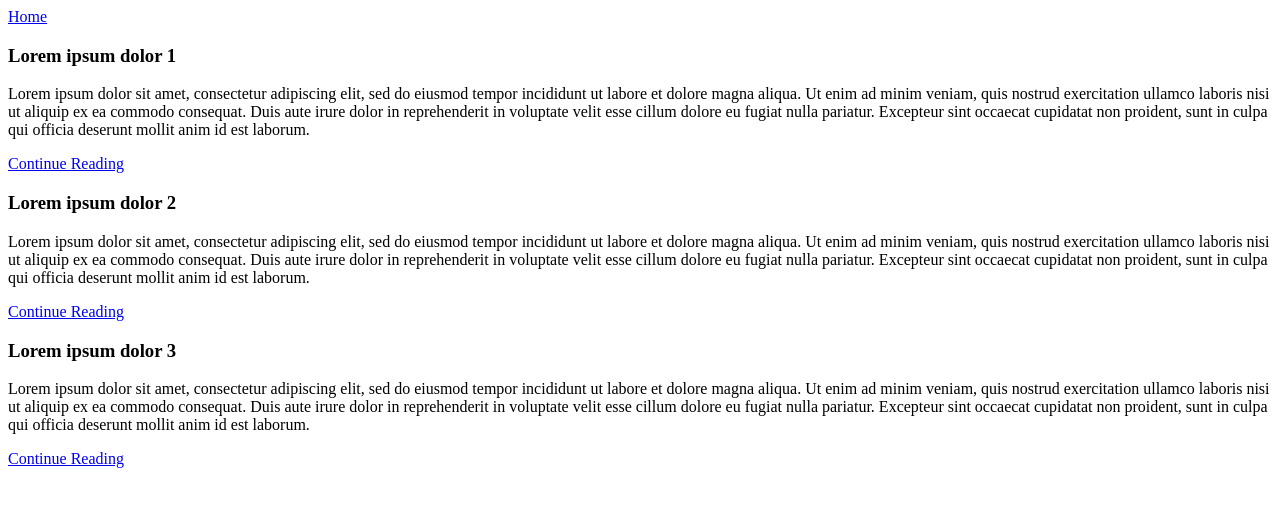
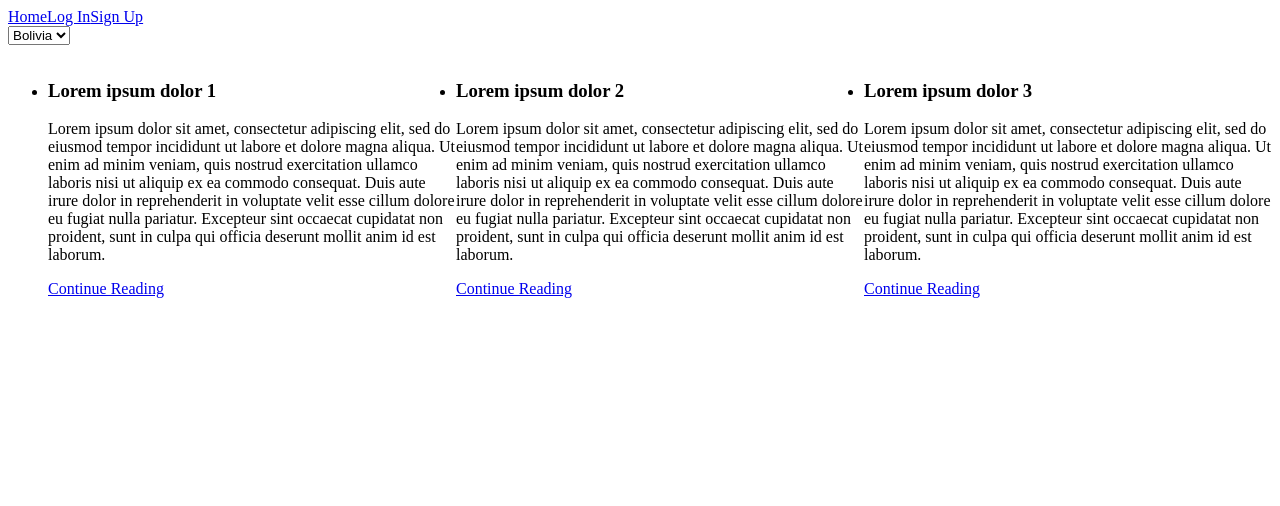
Before and after one commit to coordinatorstory/coordinatorstory-frontend, a React (Create React App) app: page /stories in a window 1280 px wide. Shown: the top 506 px of the page. Built offline with nearby package versions, Linux system fonts and the light colour scheme.

Commit message:
route rework

```diff
--- a/src/App.css
+++ b/src/App.css
@@ -4,7 +4,7 @@
 
 
 /* Stories */
-.Stories {
+.stories-list {
   display: flex;
   align-items: center;
   justify-content: space-around;
--- a/src/App.js
+++ b/src/App.js
@@ -1,5 +1,5 @@
 import React, { Component } from 'react';
-import { BrowserRouter as Router, NavLink, Route  } from 'react-router-dom';
+import { BrowserRouter as Router, NavLink, Route, Redirect  } from 'react-router-dom';
 
 import Stories from './components/Stories'
 import Story from './components/Story'
@@ -54,9 +54,13 @@ class App extends Component {
       <Router>
         <div className="App">
           <NavLink to='/'>Home</NavLink>
-          <Route exact path='/' component={Stories} />
+          <NavLink to='/login'>Log In</NavLink>
+          <NavLink to='/signup'>Sign Up</NavLink>
+
+          <Route exact path='/' render={() => <Redirect to='/stories' />} />
+          <Route exact path='/stories' component={Stories} />
           <Route path={`/stories/:id`} render={props => <Story {...props} {...this.props}/>}/>
-          <Route path={`/stories`} render={props => coordinatorWrapper(props)(Stories)} />
+          {/* <Route path={`/stories`} render={props => coordinatorWrapper(props)(Stories)} /> */}
         </div>
       </Router>
     );
--- a/src/components/Stories.js
+++ b/src/components/Stories.js
@@ -6,17 +6,29 @@ import { connect } from 'react-redux'
 import { NavLink, Route, Link  } from 'react-router-dom'
 
 class Stories extends React.Component {
+
+    constructor() {
+        super()
+        this.state={
+            countries: 'Bolivia, , Brazil, Cambodia, Colombia, Ecuador, El Salvador, Ghana, Guatemala, Haiti, Honduras, Kiribati, Madagascar, Mongolia, Nicaragua, Paraguay, Peru, Philippines, Sierra Leone, Zimbabwe'
+        }
+    }
+
     render = () => (
-        <div className='Stories'>
+        <div className='stories-container'>
+            <select>
+                <option>Bolivia</option>, Brazil, Cambodia, Colombia, Ecuador, El Salvador, Ghana, Guatemala, Haiti, Honduras, Kiribati, Madagascar, Mongolia, Nicaragua, Paraguay, Peru, Philippines, Sierra Leone, Zimbabwe</select>
+            <ul className='stories-list'>
                 {
                     this.props.stories.map(story => (
-                    <div className='story-preview' key={story.id}>
+                        <li className='story-preview' key={story.id}>
                             <h3>{story.title}</h3>
                             <p>{story.description}</p>
                             <Link to={`/stories/${story.id}`}>Continue Reading</Link>
-                    </div>
+                        </li>
                     ))
                 }
+            </ul>
         </div>
     )
 }
```
Also changed, not shown: src/components/Home.js (added, +11 -0 lines). Lines whose indentation alone changed are shown as unchanged.
